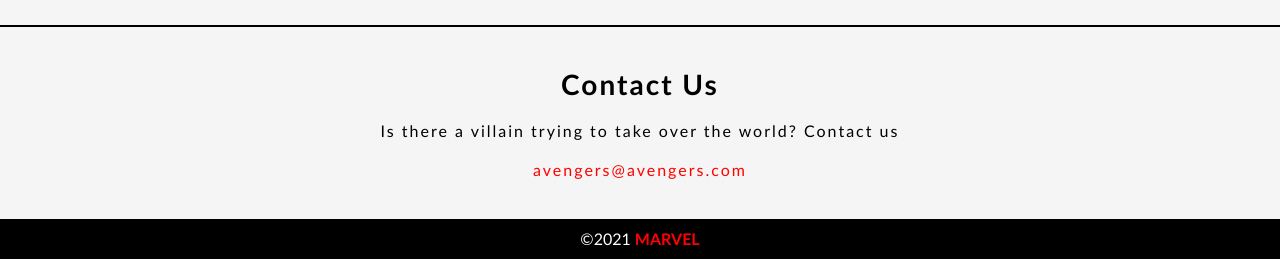
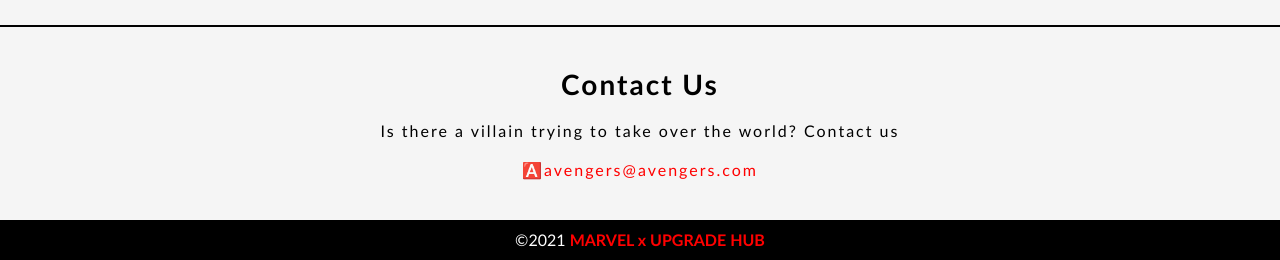
Before and after one commit to lethamburn/html_css_flex_avengers, a plain HTML site: page index.html in a window 1280 px wide. Shown: the part 1429-1689 px from the top of the page. Drawn offline with Linux system fonts and the light colour scheme.

Commit message:
FIX STYLES

```diff
--- a/index.html
+++ b/index.html
@@ -91,7 +91,7 @@
       </div>
     </section>
     <footer>
-        <p>©2021 <strong>MARVEL</strong></p>
+        <p>©2021 <strong>MARVEL x UPGRADE HUB</strong></p>
     </footer>
   </body>
 </html>
--- a/styles/index.css
+++ b/styles/index.css
@@ -87,6 +87,10 @@ body {
   color: red;
 }
 
+.hero a::before{
+  content: "🅰️"
+}
+
 /* CHARACTERS */
 
 .characters {
```
